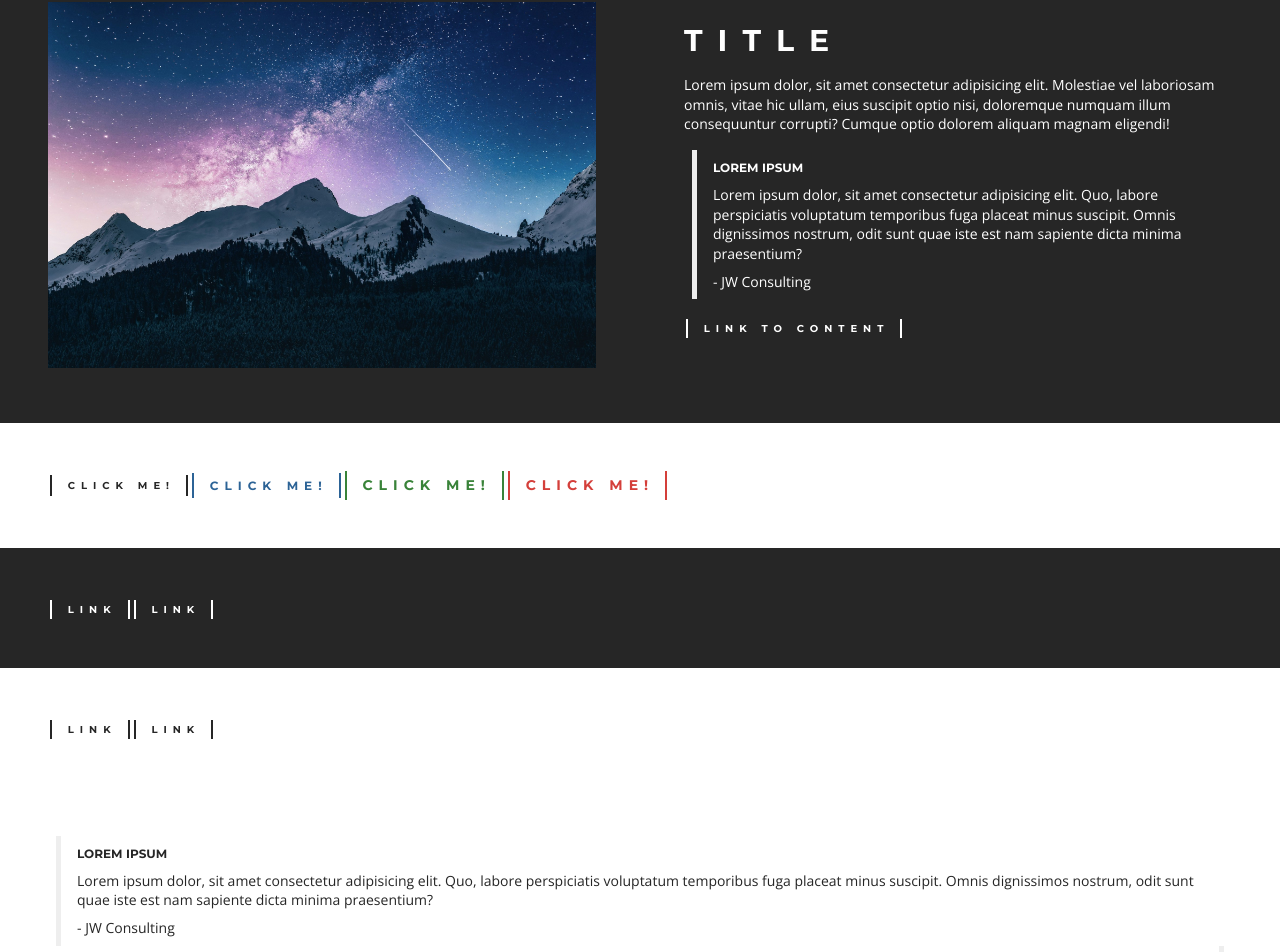
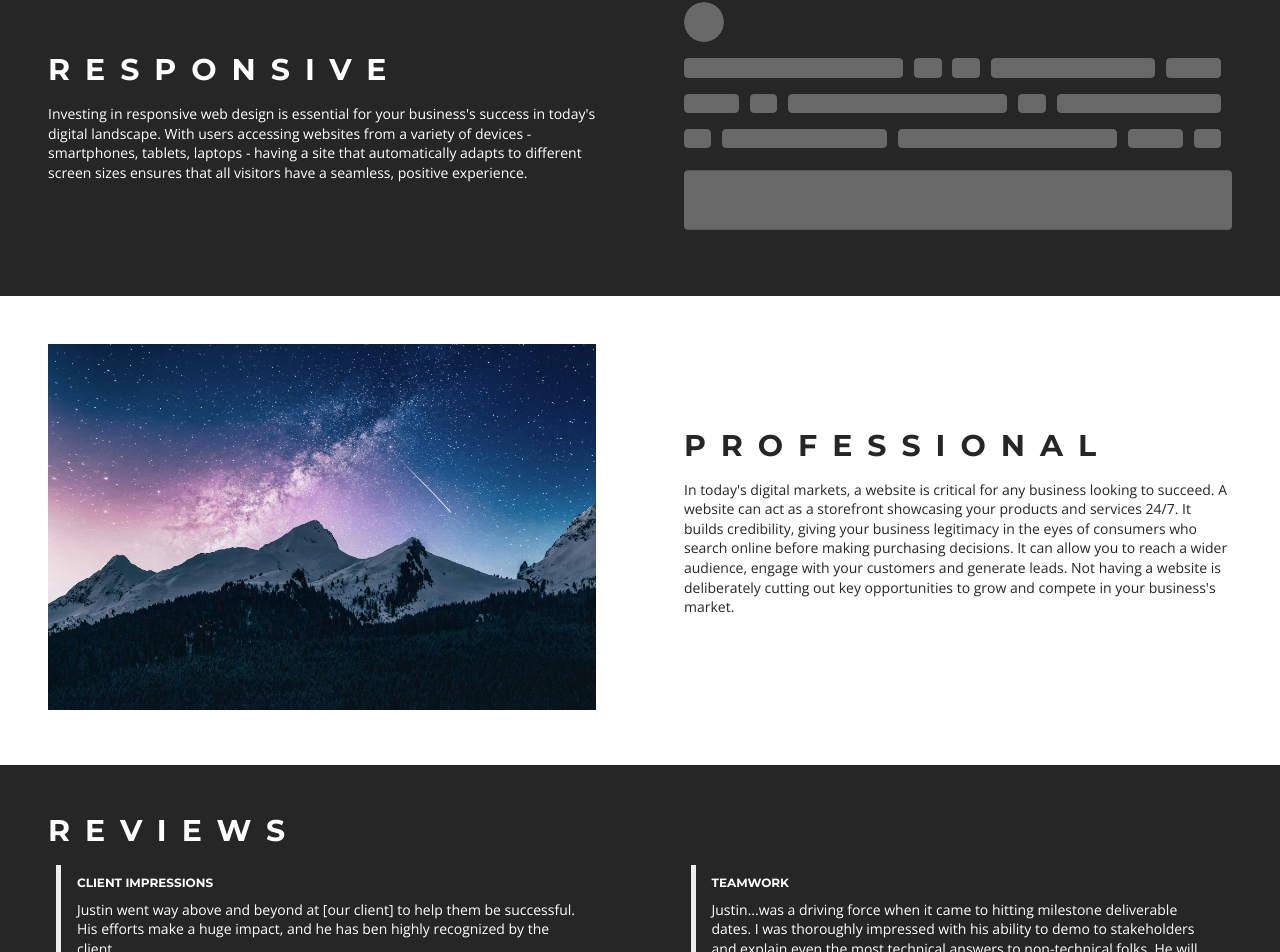
Before and after one commit to jwc-projects/Portfolio, a React (Vite) app: page / in a window 1280 px wide. Shown: the part 264-1216 px from the top of the page. Built offline with nearby package versions, Linux system fonts and the light colour scheme.

Commit message:
Convert App.tsx to a genuine homepage with content

```diff
--- a/src/App.tsx
+++ b/src/App.tsx
@@ -1,15 +1,166 @@
-import { Box, Typography } from "@mui/material";
-import { MuiButton, MuiLink, Quote, Section, TopBar } from "./components";
+import { Avatar, Box, Skeleton, Typography } from "@mui/material";
+import { Quote, Section, TopBar } from "./components";
 import StarryNightImageLg from "./images/winter-night-sky-large.jpg";
 
 function App() {
   return (
     <>
       <TopBar />
+      <main>
         <Section>
-        <Typography variant="h1">Hello World!</Typography>
+          <Typography component="h1" variant="h1">
+            JW Web Services
+          </Typography>
         </Section>
-      <Section isInverted>
+        <Section
+          isInverted
+          sx={{
+            ".MuiSkeleton-root": {
+              backgroundColor: "rgba(200, 200, 200, 0.41)",
+              "&::after": {
+                background:
+                  "linear-gradient(90deg, transparent, rgba(255, 255, 255, 0.04), transparent)",
+              },
+            },
+          }}
+        >
+          <Box
+            display="flex"
+            alignItems={{ xs: "stretch", md: "center" }}
+            columnGap={11}
+            flexDirection={{ xs: "column", md: "row" }}
+          >
+            <Box flex="1 1 0">
+              <Typography
+                component="h2"
+                variant="h2"
+                color="default.contrastText"
+                mb={2}
+              >
+                Responsive
+              </Typography>
+              <Typography component="p" color="default.contrastText" mb={2}>
+                Investing in responsive web design is essential for your
+                business's success in today's digital landscape. With users
+                accessing websites from a variety of devices - smartphones,
+                tablets, laptops - having a site that automatically adapts to
+                different screen sizes ensures that all visitors have a
+                seamless, positive experience.
+              </Typography>
+            </Box>
+            <Box flex="1 1 0">
+              <Skeleton animation="wave" variant="circular">
+                <Avatar />
+              </Skeleton>
+              <Box
+                display="flex"
+                flexDirection="row"
+                paddingTop={2}
+                sx={{
+                  columnGap: "calc(10%/5)",
+                }}
+              >
+                <Skeleton
+                  sx={{ flexBasis: "40%" }}
+                  animation="wave"
+                  variant="rounded"
+                ></Skeleton>
+                <Skeleton
+                  sx={{ flexBasis: "5%" }}
+                  animation="wave"
+                  variant="rounded"
+                ></Skeleton>
+                <Skeleton
+                  sx={{ flexBasis: "5%" }}
+                  animation="wave"
+                  variant="rounded"
+                ></Skeleton>
+                <Skeleton
+                  sx={{ flexBasis: "30%" }}
+                  animation="wave"
+                  variant="rounded"
+                ></Skeleton>
+                <Skeleton
+                  sx={{ flexBasis: "10%" }}
+                  animation="wave"
+                  variant="rounded"
+                ></Skeleton>
+              </Box>
+              <Box
+                display="flex"
+                flexDirection="row"
+                paddingTop={2}
+                sx={{
+                  columnGap: "calc(10%/5)",
+                }}
+              >
+                <Skeleton
+                  sx={{ flexBasis: "10%" }}
+                  animation="wave"
+                  variant="rounded"
+                ></Skeleton>
+                <Skeleton
+                  sx={{ flexBasis: "5%" }}
+                  animation="wave"
+                  variant="rounded"
+                ></Skeleton>
+                <Skeleton
+                  sx={{ flexBasis: "40%" }}
+                  animation="wave"
+                  variant="rounded"
+                ></Skeleton>
+                <Skeleton
+                  sx={{ flexBasis: "5%" }}
+                  animation="wave"
+                  variant="rounded"
+                ></Skeleton>
+                <Skeleton
+                  sx={{ flexBasis: "30%" }}
+                  animation="wave"
+                  variant="rounded"
+                ></Skeleton>
+              </Box>
+              <Box
+                display="flex"
+                flexDirection="row"
+                paddingTop={2}
+                sx={{
+                  columnGap: "calc(10%/5)",
+                }}
+              >
+                <Skeleton
+                  sx={{ flexBasis: "5%" }}
+                  animation="wave"
+                  variant="rounded"
+                ></Skeleton>
+                <Skeleton
+                  sx={{ flexBasis: "30%" }}
+                  animation="wave"
+                  variant="rounded"
+                ></Skeleton>
+                <Skeleton
+                  sx={{ flexBasis: "40%" }}
+                  animation="wave"
+                  variant="rounded"
+                ></Skeleton>
+                <Skeleton
+                  sx={{ flexBasis: "10%" }}
+                  animation="wave"
+                  variant="rounded"
+                ></Skeleton>
+                <Skeleton
+                  sx={{ flexBasis: "5%" }}
+                  animation="wave"
+                  variant="rounded"
+                ></Skeleton>
+              </Box>
+              <Box>
+                <Skeleton animation="wave" height={100}></Skeleton>
+              </Box>
+            </Box>
+          </Box>
+        </Section>
+        <Section>
           <Box
             display="flex"
             alignItems="center"
@@ -23,71 +174,87 @@ function App() {
               <Typography
                 component="h2"
                 variant="h2"
-              color="default.contrastText"
+                color="inverted.contrastText"
                 mb={2}
               >
-              Title
+                Professional
               </Typography>
-            <Typography component="p" color="default.contrastText" mb={2}>
-              Lorem ipsum dolor, sit amet consectetur adipisicing elit.
-              Molestiae vel laboriosam omnis, vitae hic ullam, eius suscipit
-              optio nisi, doloremque numquam illum consequuntur corrupti? Cumque
-              optio dolorem aliquam magnam eligendi!
+              <Typography component="p" color="inverted.contrastText" mb={2}>
+                In today's digital markets, a website is critical for any
+                business looking to succeed. A website can act as a storefront
+                showcasing your products and services 24/7. It builds
+                credibility, giving your business legitimacy in the eyes of
+                consumers who search online before making purchasing decisions.
+                It can allow you to reach a wider audience, engage with your
+                customers and generate leads. Not having a website is
+                deliberately cutting out key opportunities to grow and compete
+                in your business's market.
               </Typography>
-            <Box mb={2}>
-              <Quote title="Lorem Ipsum" author="JW Consulting" isInverted>
-                Lorem ipsum dolor, sit amet consectetur adipisicing elit. Quo,
-                labore perspiciatis voluptatum temporibus fuga placeat minus
-                suscipit. Omnis dignissimos nostrum, odit sunt quae iste est nam
-                sapiente dicta minima praesentium?
-              </Quote>
-            </Box>
-            <MuiLink href="/" mb={2} isInverted>
-              Link to Content
-            </MuiLink>
             </Box>
           </Box>
         </Section>
-      <Section>
-        <MuiButton color="default" size="small">
-          Click me!
-        </MuiButton>
-        <MuiButton color="primary" size="medium">
-          Click me!
-        </MuiButton>
-        <MuiButton color="success" size="large">
-          Click me!
-        </MuiButton>
-        <MuiButton color="error" size="large">
-          Click me!
-        </MuiButton>
+        <Section isInverted>
+          <Typography component="h2" variant="h2" mb={2} color="inveted.main">
+            Reviews
+          </Typography>
+          <Box
+            display="flex"
+            columnGap={11}
+            flexDirection={{ xs: "column", sm: "row" }}
+          >
+            <Box>
+              <Quote
+                title="Client Impressions"
+                author="John Jenson, Director"
+                isInverted
+              >
+                Justin went way above and beyond at [our client] to help them be
+                successful. His efforts make a huge impact, and he has ben
+                highly recognized by the client.
+              </Quote>
+              <Quote
+                title="Accessibility"
+                author="MeLisa Jobe, PM"
+                alignment="right"
+                isInverted
+              >
+                Our client had a 3rd party audit done for WCAG compliance and
+                it's been challenging because of the timing against our launch
+                overlapping 5 websites. Justin [took] ownership of the
+                remediation handling triage, supporting and teaching others,
+                providing clear daily updates and coordinating between our
+                developers and the auditors. I can't say enough good things!
+              </Quote>
+            </Box>
+            <Box>
+              <Quote
+                title="Teamwork"
+                author="Stephen Burke, Solutions Architect"
+                isInverted
+              >
+                Justin...was a driving force when it came to hitting milestone
+                deliverable dates. I was thoroughly impressed with his ability
+                to demo to stakeholders and explain even the most technical
+                answers to non-technical folks. He will do whatever it takes to
+                achieve the goals of the team.
+              </Quote>
+              <Quote
+                title="Dependable Peer"
+                author="Haowei Hsieh, Solutions Architect"
+                alignment="right"
+                isInverted
+              >
+                When he joined our team, it was obvious he'd found his calling.
+                His greatest strengths are his reliability and proactive
+                approach. He tackles complex problems with ease and provides
+                feedback that helps us deliver top-notch results to our clients.
+                He is an exception software developer whose skills in teamwork,
+                problem-solving and attention to detail really stand out.
+              </Quote>
+            </Box>
+          </Box>
         </Section>
-      <Section isInverted>
-        <MuiLink href="/" isInverted>
-          Link
-        </MuiLink>
-        <MuiLink href="/" isInverted>
-          Link
-        </MuiLink>
-      </Section>
-      <Section>
-        <MuiLink href="/">Link</MuiLink>
-        <MuiLink href="/">Link</MuiLink>
-      </Section>
-      <Section>
-        <Quote title="Lorem Ipsum" author="JW Consulting">
-          Lorem ipsum dolor, sit amet consectetur adipisicing elit. Quo, labore
-          perspiciatis voluptatum temporibus fuga placeat minus suscipit. Omnis
-          dignissimos nostrum, odit sunt quae iste est nam sapiente dicta minima
-          praesentium?
-        </Quote>
-        <Quote title="Lorem Ipsum" author="JW Consulting" alignment="right">
-          Lorem ipsum dolor, sit amet consectetur adipisicing elit. Quo, labore
-          perspiciatis voluptatum temporibus fuga placeat minus suscipit. Omnis
-          dignissimos nostrum, odit sunt quae iste est nam sapiente dicta minima
-          praesentium?
-        </Quote>
-      </Section>
+      </main>
     </>
   );
 }
```
Lines whose indentation alone changed are shown as unchanged.
